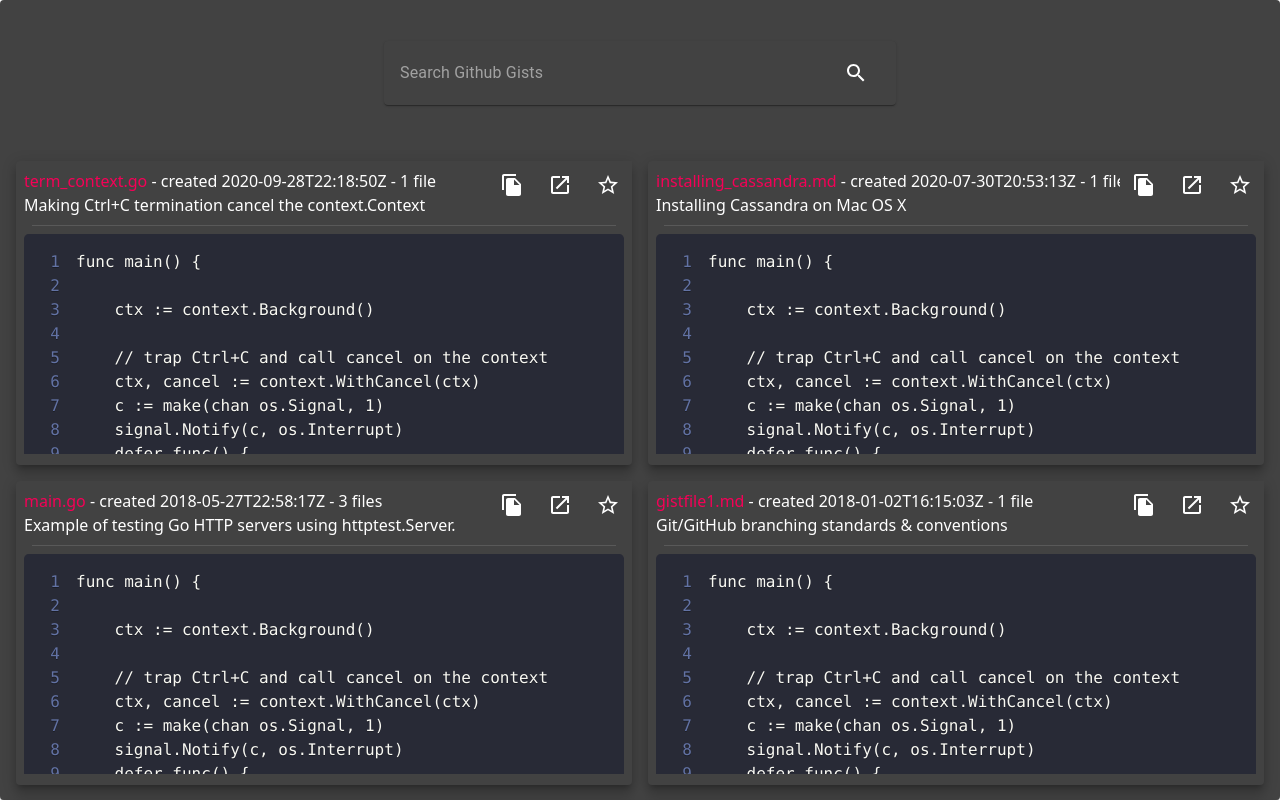
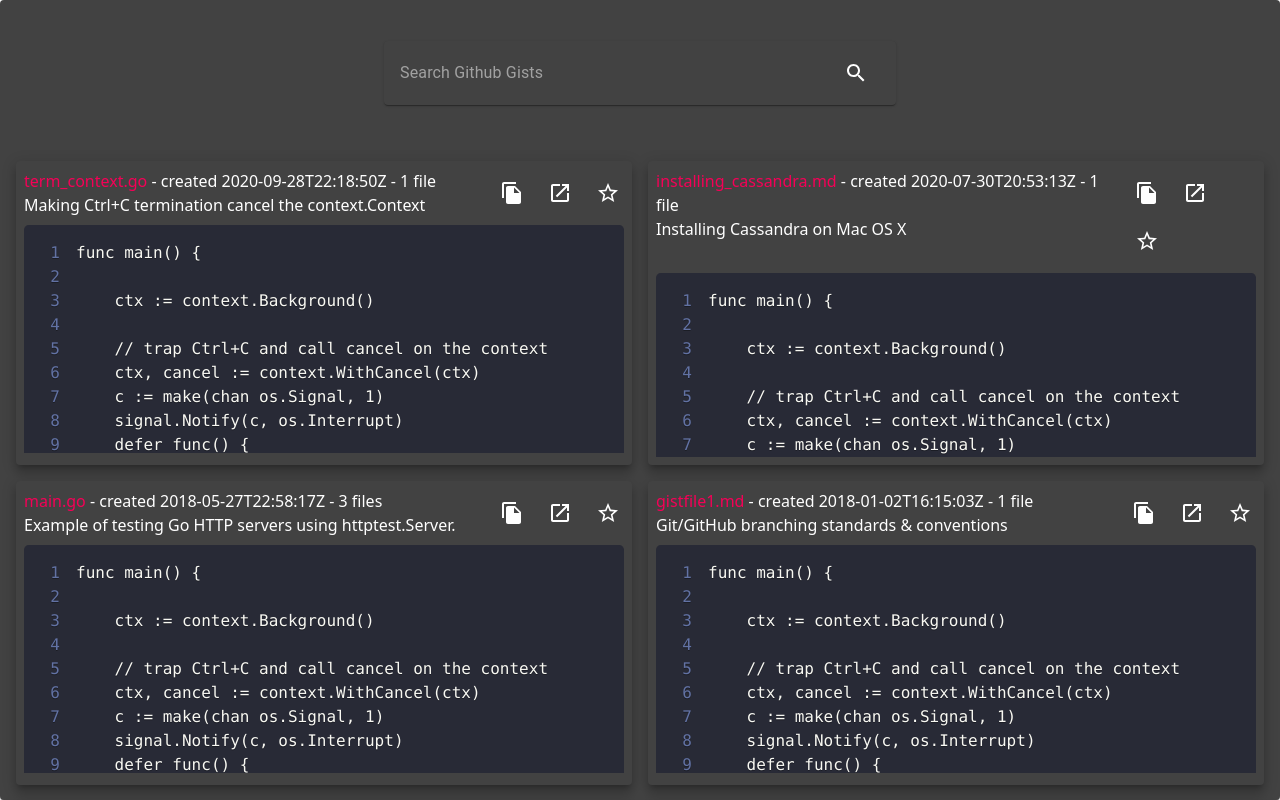
Before and after one commit to jordanwilking/gists, a React app: page / in a window 1280 px wide. Built offline with nearby package versions, Linux system fonts and the light colour scheme.

Commit message:
Factor out tooltip buttons and handle description truncation

```diff
--- /dev/null
+++ b/src/components/buttons/tooltip-button.tsx
@@ -0,0 +1,19 @@
+import React, { ReactElement } from 'react'
+import Tooltip from '@material-ui/core/Tooltip'
+import IconButton from '@material-ui/core/IconButton'
+
+type TooltipButtonProps = {
+  children: ReactElement
+  tipText: string
+  onClick: React.MouseEventHandler<HTMLButtonElement>
+}
+
+const TooltipButton = ({ children, tipText, onClick }: TooltipButtonProps) => {
+  return (
+    <Tooltip title={tipText}>
+      <IconButton onClick={onClick}>{children}</IconButton>
+    </Tooltip>
+  )
+}
+
+export default TooltipButton
--- a/src/components/gist-search/gist-search.tsx
+++ b/src/components/gist-search/gist-search.tsx
@@ -1,31 +1,19 @@
 import React, { useState } from 'react'
 // TODO: single imports
-import {
-  Card,
-  CardContent,
-  CardHeader,
-  Divider,
-  Grid,
-  Link,
-  Menu,
-  MenuItem,
-  Paper,
-  Tooltip,
-  useTheme,
-} from '@material-ui/core'
+import { Grid, Link, Menu, MenuItem, Paper } from '@material-ui/core'
 import MoreVertIcon from '@material-ui/icons/MoreVert'
 import SearchBar from '../search-bar/search-bar'
 import { getSampleGist, getSampleGistFile } from './sample-data'
-import Typography from '@material-ui/core/Typography'
 import SyntaxHighlighter from 'react-syntax-highlighter'
 import { dracula } from 'react-syntax-highlighter/dist/esm/styles/prism'
 import IconButton from '@material-ui/core/IconButton'
 import StarOutlineIcon from '@material-ui/icons/StarOutline'
 import OpenInNewIcon from '@material-ui/icons/OpenInNew'
 import FileCopyIcon from '@material-ui/icons/FileCopy'
+import TooltipButton from '../buttons/tooltip-button'
+import TruncatedLine from '../truncated-line/truncated-line'
 
 const GistSearch = () => {
-  // TODO: make width styles
   const [gists, setGists] = useState<Gist[]>(getSampleGist().data as Gist[])
 
   const handleSearchSubmit = (gists: Gist[]) => {
@@ -71,7 +59,6 @@ const GistSearch = () => {
           {gists.map((gist) => {
             return <Gist key={gist.id} gist={gist} />
           })}
-          {/* <GistContainer gists={gists} /> */}
         </Grid>
       </Grid>
     </Paper>
@@ -103,20 +90,20 @@ type GistDisplayProps = {
 
 // TODO: props
 const GistCard = ({ gist, file }: GistDisplayProps) => {
-  const { palette } = useTheme()
   const numOfFiles = Object.keys(gist.files).length
   const sampleGist = getSampleGistFile()
 
   return (
     <Paper
-      className='hidden relative md:inline-block w-full h-full min-h-64'
+      className='hidden md:flex flex-col w-full h-full min-h-64'
       elevation={8}
       // style={{ border: '2px solid green' }}
     >
       <div
-        className='w-full m-2'
+        className=' flex flex-row justify-between w-full m-2'
         // style={{ border: '2px solid blue' }}
       >
+        <div>
           <div>
             <Link color='secondary' href={gist.html_url}>
               {file.filename}
@@ -124,60 +111,62 @@ const GistCard = ({ gist, file }: GistDisplayProps) => {
             {` - created ${gist.created_at}`}
             {` - ${numOfFiles} file${numOfFiles > 1 ? 's' : ''}`}
           </div>
-        <div>{gist.description}</div>
+          {gist.description && (
+            <TruncatedLine text={gist.description} maxLength={65} />
+          )}
         </div>
-      <Divider variant='middle' />
+        <GistOptions gist={gist} />
+      </div>
       <div
-        className='h-3/4 overflow-y-auto mx-2 mb-2'
+        className='h-3/4 overflow-y-auto mx-2 mb-2 pt-0'
         // style={{ border: '2px solid red' }}
       >
         <SyntaxHighlighter
           language={file?.language ? file.language.toLowerCase() : undefined}
           showLineNumbers
           style={dracula}
+          customStyle={{ margin: 0 }}
         >
           {sampleGist}
         </SyntaxHighlighter>
       </div>
-      <div
-        className='absolute top-0 right-0 z-10'
-        style={{
-          backgroundColor: palette.background.paper,
-          // border: '2px solid red',
-        }}
+    </Paper>
+  )
+}
+
+const GistOptions = ({ gist }: Partial<GistDisplayProps>) => {
+  const sampleGist = getSampleGistFile()
+  return (
+    <div className='mx-2'>
+      <TooltipButton
+        tipText='Copy'
+        onClick={() => navigator.clipboard.writeText(sampleGist)}
       >
-        <Tooltip title='Copy'>
-          <IconButton onClick={() => navigator.clipboard.writeText(sampleGist)}>
         <FileCopyIcon />
-          </IconButton>
-        </Tooltip>
-        <Tooltip title='Open'>
-          <IconButton onClick={() => window.open(gist.html_url)}>
+      </TooltipButton>
+      <TooltipButton tipText='Open' onClick={() => window.open(gist.html_url)}>
         <OpenInNewIcon />
-          </IconButton>
-        </Tooltip>
-        <Tooltip title='Favorite'>
-          <IconButton onClick={() => {}}>
+      </TooltipButton>
+      <TooltipButton tipText='Favorite' onClick={() => {}}>
         <StarOutlineIcon />
-          </IconButton>
-        </Tooltip>
+      </TooltipButton>
     </div>
-    </Paper>
   )
 }
 
 // TODO: type and consolidate
 const GistSmallCard = ({ gist, file }: GistDisplayProps) => {
   return (
-    <div
-      className='flex w-full justify-between items-center md:hidden'
-      style={{ border: '2px solid green' }}
+    <Paper
+      className='flex w-full justify-between items-center md:hidden pl-2'
+      elevation={8}
+      // style={{ border: '2px solid green' }}
     >
       <Link color='secondary' href={gist.html_url}>
         {file.filename}
       </Link>
       <VertMenu />
-    </div>
+    </Paper>
   )
 }
 
--- /dev/null
+++ b/src/components/truncated-line/truncated-line.tsx
@@ -0,0 +1,48 @@
+import React from 'react'
+import Tooltip, { TooltipProps } from '@material-ui/core/Tooltip'
+import Typography from '@material-ui/core/Typography'
+import DescriptionIcon from '@material-ui/icons/Description'
+import { SvgIconProps } from '@material-ui/core'
+
+type TruncatedLine = {
+  text: string
+  maxLength: number
+  DivProps?: React.DetailedHTMLProps<
+    React.HTMLAttributes<HTMLDivElement>,
+    HTMLDivElement
+  >
+  TooltipProps?: TooltipProps
+  IconProps?: SvgIconProps
+}
+
+const TruncatedLine = ({ text, maxLength, ...props }: TruncatedLine) => {
+  let displayText
+
+  if (text.length > maxLength) {
+    displayText = text.slice(0, maxLength) + '...'
+  }
+
+  return (
+    <div {...props.DivProps}>
+      {displayText ? (
+        <>
+          {displayText}
+          <Tooltip
+            title={<Typography variant='body2'>{text}</Typography>}
+            {...props.TooltipProps}
+          >
+            <DescriptionIcon
+              fontSize='small'
+              className='mx-2'
+              {...props.IconProps}
+            />
+          </Tooltip>
+        </>
+      ) : (
+        <>{text}</>
+      )}
+    </div>
+  )
+}
+
+export default TruncatedLine
```
Lines whose indentation alone changed are shown as unchanged.
